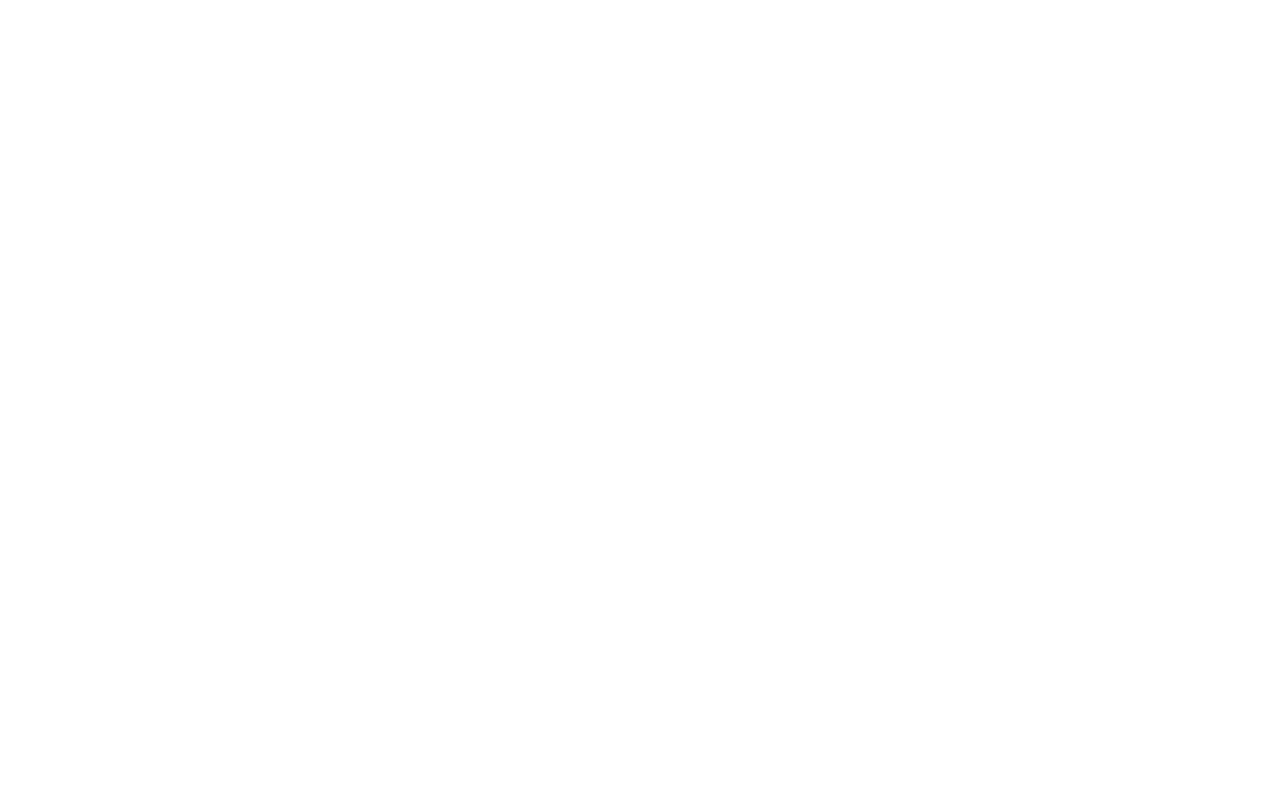
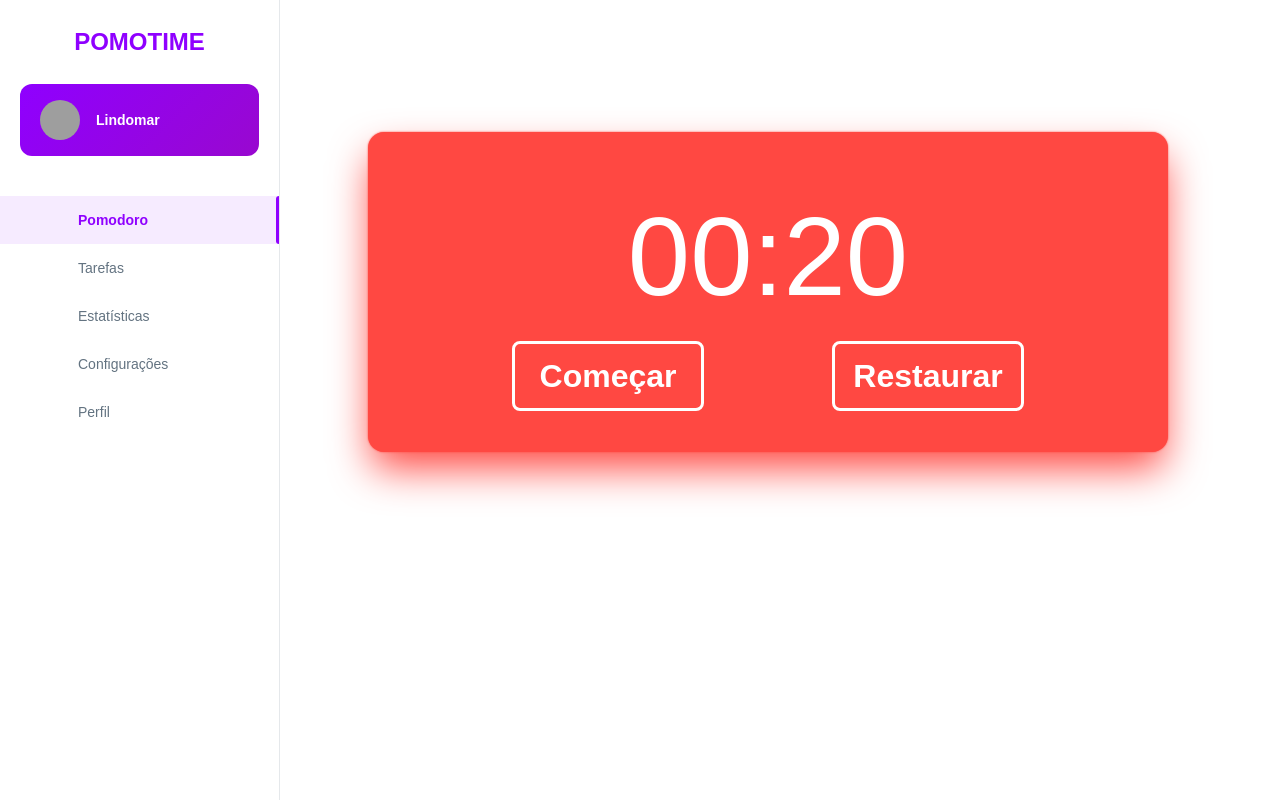
Before and after one commit to mytionbr/pomotime, a React (Create React App) app: page /app/pomodoro in a window 1280 px wide. Before the commit this address had no page. Built offline with nearby package versions, Linux system fonts and the light colour scheme; grey boxes are pictures that could not be loaded.

Commit message:
correct naming and headers

```diff
--- a/src/pages/TasksBoard.jsx
+++ b/src/pages/TasksBoard.jsx
@@ -64,7 +64,6 @@ export default function TasksBoard() {
   }
 
   const onCardAdd = (card, laneId)=>{
-    console.log(card)
     card.title = 'esú'
   }
 
@@ -100,7 +99,7 @@ export default function TasksBoard() {
   }
 
   const handleCardClick = async (cardId)=>{
-    console.log(cardId)
+
     let card;
    await data.lanes.forEach((lane=>{
       let aux =  lane.cards.find(card=> String(card.id) === String(cardId))
@@ -108,13 +107,12 @@ export default function TasksBoard() {
         card = aux
       }
     }))
-    console.log(card)
     setCurrentCard(card);
     handleToggle()
   }
 
   return (
-    <Page title="Dashboard | Pomotime">
+    <Page title="Tarefas | Pomotime">
       <Container maxWidth="xl">
       <Box sx={{ pb: 3 }}>
           <Typography variant="h4">Tarefas</Typography>
--- a/src/pages/DashboardApp.jsx
+++ b/src/pages/TimerApp.jsx
@@ -2,9 +2,9 @@ import { Box, Grid, Container, Typography } from '@mui/material';
 import Page from '../components/Page';
 import Timer from '../components/Timer';
 
-export default function DashboardApp() {
+export default function TimerApp() {
     return (
-      <Page title="Dashboard | Pomotime">
+      <Page title="Timer | Pomotime">
         <Container maxWidth="xl">
           <Grid container  sx={{ pt: 5 }}spacing={3}>
             <Timer />
```
Also changed, not shown: src/layouts/dashboard/SidebarConfig.jsx (+5 -5 lines), src/routes.jsx (+9 -8 lines), 6 other files (tests, documents, lock files or other folders).
